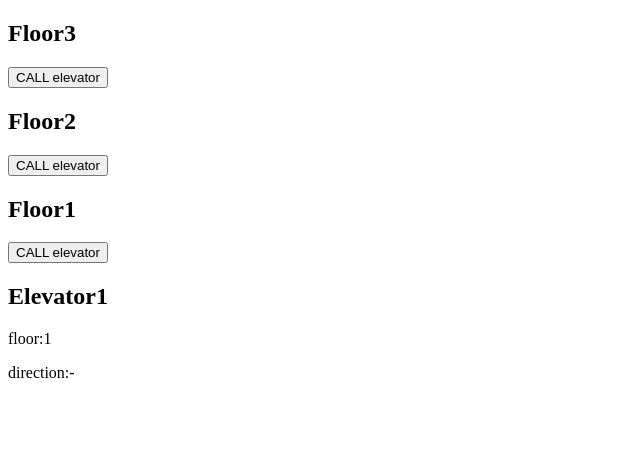
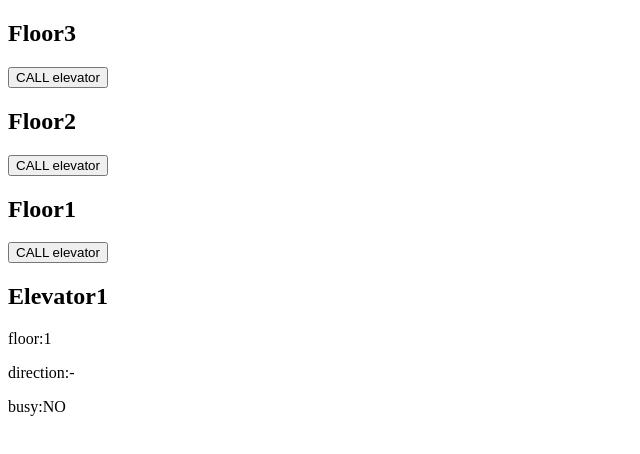
Before and after one commit to kendyl93/elevator-solution, a React app in the folder client/: page / in a window 1280 px wide. Shown: the top 454 px of the page, without its empty margins (0-640 px from the left). Built offline with nearby package versions, Linux system fonts and the light colour scheme; the HTML template or start-up script is replaced by a standard one.

Commit message:
Update busy state

```diff
--- a/client/src/App.js
+++ b/client/src/App.js
@@ -1,13 +1,23 @@
-import React, { useState } from 'react';
+import React, { useState, useEffect } from 'react';
 
 import Floor from './Floor';
 import Elevator from './Elevator';
 
 const floors = [{ id: 3 }, { id: 2 }, { id: 1 }];
-const DefaultElevator = { id: 1, direction: '-', idleFloor: 1 };
+const DefaultElevator = { id: 1, direction: '-', idleFloor: 1, busy: false };
 
 const App = () => {
   const [elevator, setElevator] = useState(DefaultElevator);
+
+  useEffect(() => {
+    if (!elevator.busy) {
+      return;
+    }
+
+    setTimeout(() => {
+      setElevator({ ...elevator, busy: false, direction: '-' });
+    }, 2000);
+  }, [elevator]);
 
   return (
     <div>
@@ -21,6 +31,7 @@ const App = () => {
           id={elevator.id}
           idleFloor={elevator.idleFloor}
           direction={elevator.direction}
+          busy={elevator.busy}
         />
       </div>
     </div>
--- a/client/src/Elevator.js
+++ b/client/src/Elevator.js
@@ -1,7 +1,7 @@
 import React from 'react';
 import PropTypes from 'prop-types';
 
-const Elevator = ({ id, direction, idleFloor }) => {
+const Elevator = ({ id, direction, idleFloor, busy }) => {
   return (
     <div>
       <h2>
@@ -16,14 +16,19 @@ const Elevator = ({ id, direction, idleFloor }) => {
         direction:
         {direction}
       </p>
+      <p>
+        busy:
+        {busy ? 'YES' : 'NO'}
+      </p>
     </div>
   );
 };
 
 Elevator.propTypes = {
-  id: PropTypes.string,
+  id: PropTypes.number,
   direction: PropTypes.string,
-  idleFloor: PropTypes.number
+  idleFloor: PropTypes.number,
+  busy: PropTypes.bool
 };
 
 export default Elevator;
--- a/client/src/Floor.js
+++ b/client/src/Floor.js
@@ -20,7 +20,8 @@ const Floor = ({ id, elevator, setElevator }) => {
     setElevator({
       ...elevator,
       idleFloor: id,
-      direction: calculateDirection(elevator.idleFloor, id)
+      direction: calculateDirection(elevator.idleFloor, id),
+      busy: true
     });
   };
 
```
Also changed, not shown: 1 other file (tests, documents, lock files or other folders).
